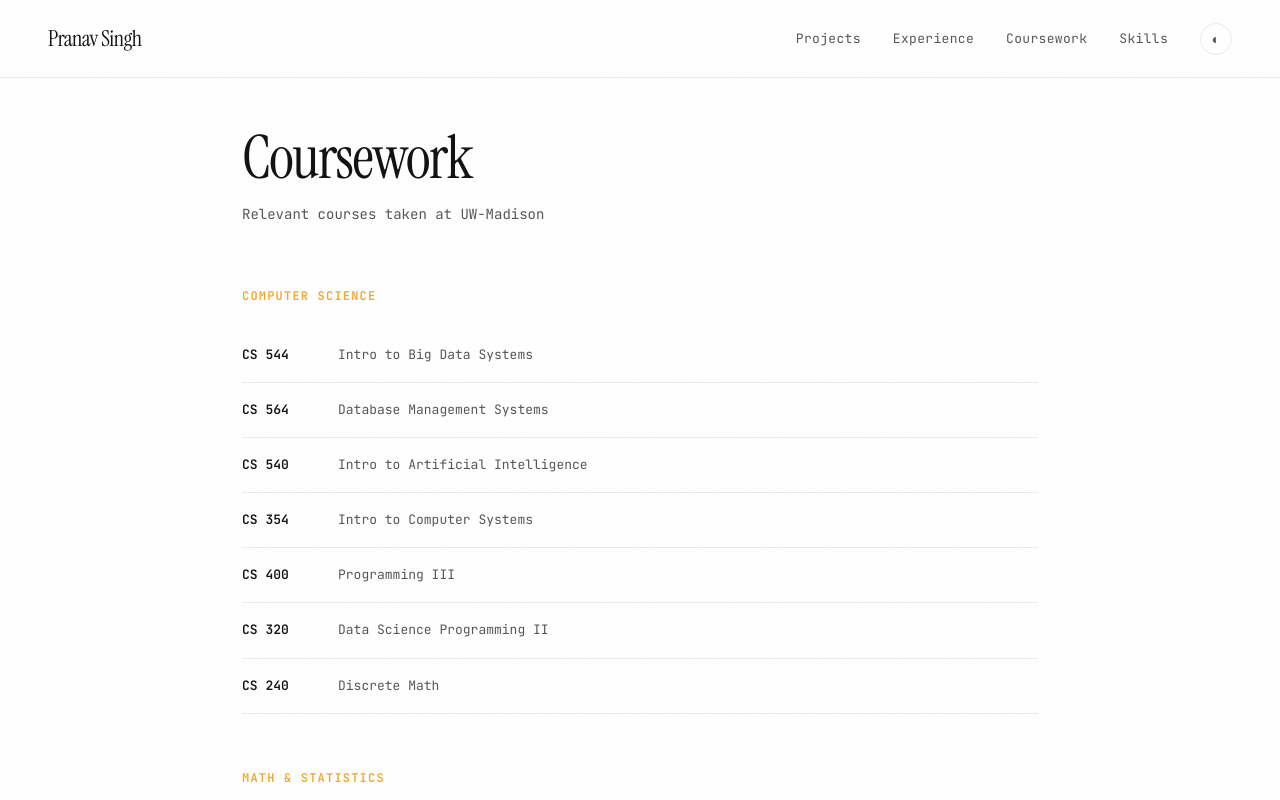
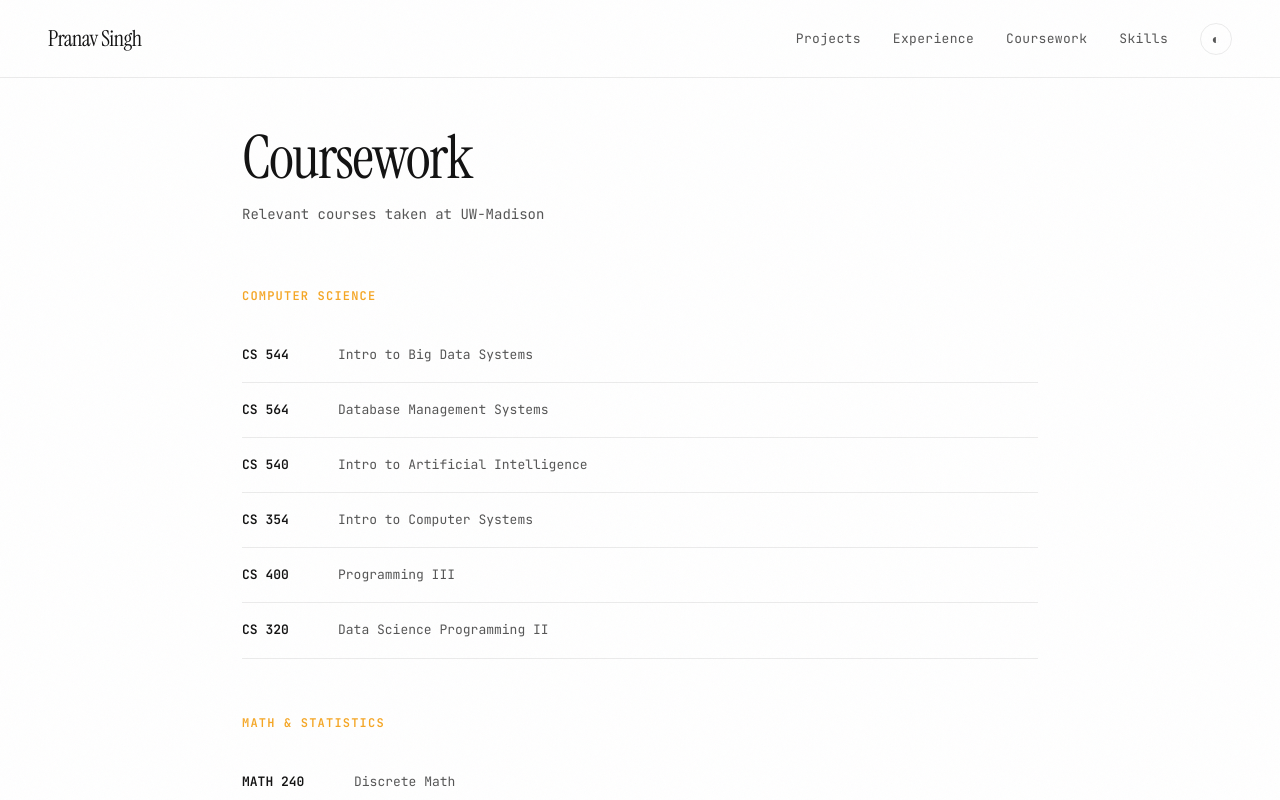
Before and after one commit to pranav-singh1/portfolio, a React (Vite) app: page /coursework in a window 1280 px wide. Shown: the top 800 px of the page. Built offline with nearby package versions, Linux system fonts and the light colour scheme.

Commit message:
update discrete math

```diff
--- a/src/data.ts
+++ b/src/data.ts
@@ -93,7 +93,7 @@ export const COURSEWORK = [
   { code: "CS 354", name: "Intro to Computer Systems" },
   { code: "CS 400", name: "Programming III" },
   { code: "CS 320", name: "Data Science Programming II" },
-  { code: "CS 240", name: "Discrete Math" },
+  { code: "MATH 240", name: "Discrete Math" },
   { code: "MATH 340", name: "Linear Algebra" },
   { code: "STAT 340", name: "Data Modeling II" },
   { code: "STAT 421", name: "Categorical Data Analysis" },
```
